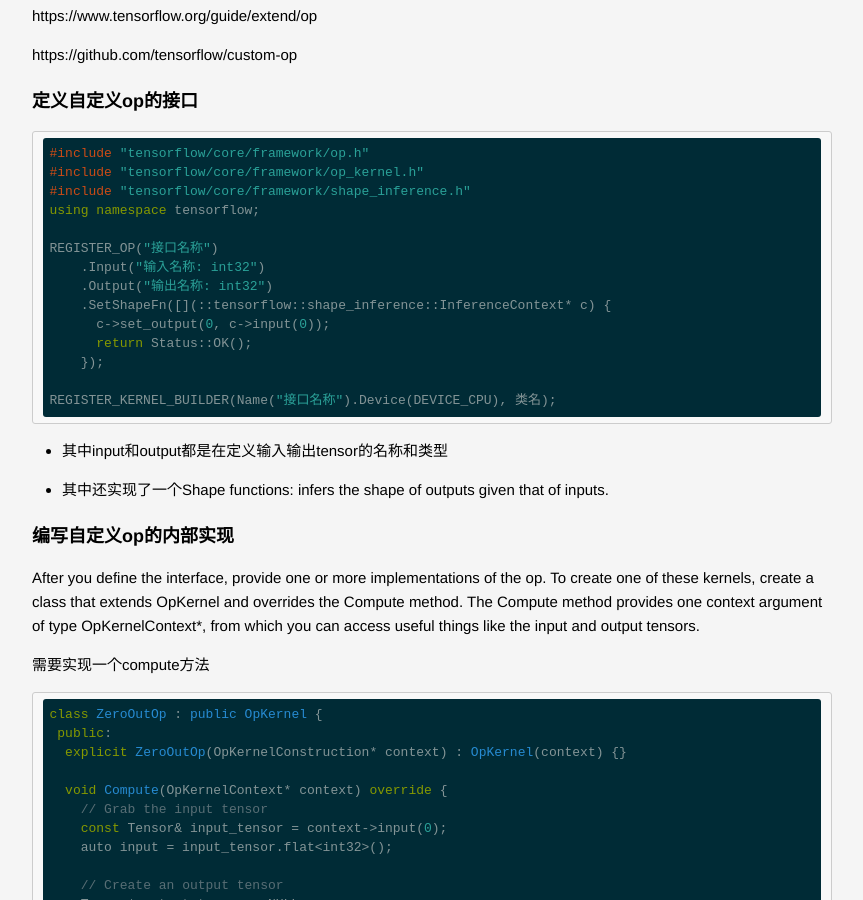
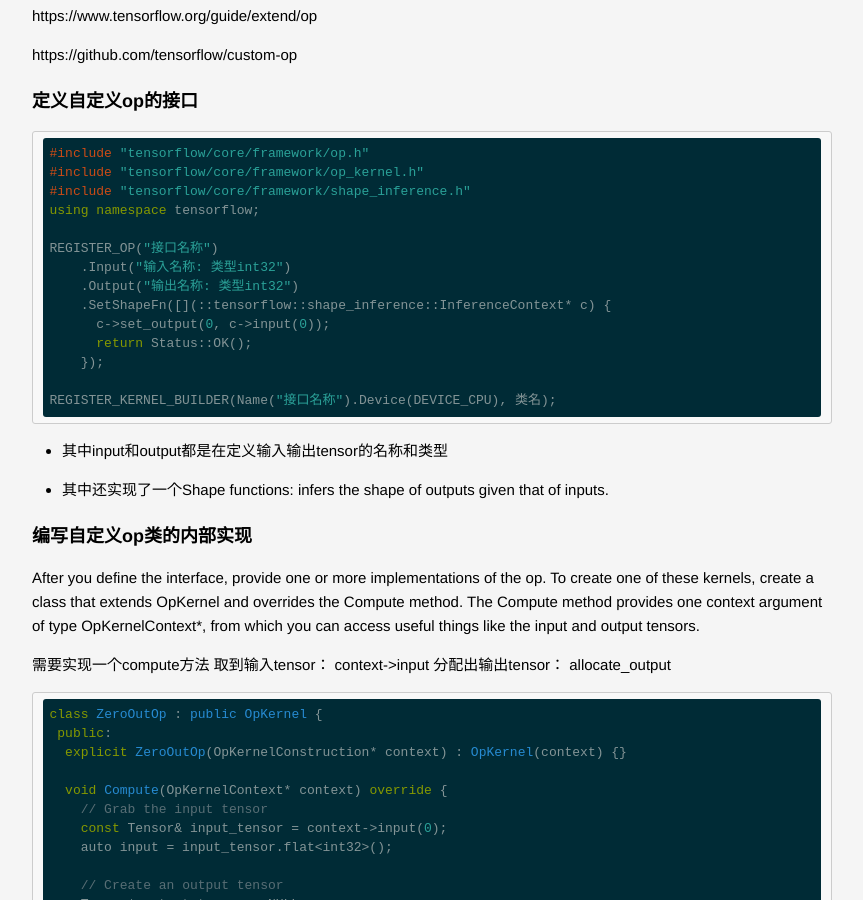
Before and after one commit to lucky521/blog, a Jekyll site: the page built from _posts/ml/2017-10-26-tensorflow.markdown, in a window 1280 px wide and 900 px high, scrolled down 13352 px. Shown: the whole window, without its empty margins (208-1071 px from the left). Built offline with Jekyll 4.4.1, drawn with Linux system fonts in a browser that asks for light colours; some of the changed text lies outside the part shown.

Commit message:
Update 2017-10-26-tensorflow.markdown

````diff
--- a/_posts/ml/2017-10-26-tensorflow.markdown
+++ b/_posts/ml/2017-10-26-tensorflow.markdown
@@ -493,8 +493,8 @@
 using namespace tensorflow;
 
 REGISTER_OP("接口名称")
-    .Input("输入名称: int32")
-    .Output("输出名称: int32")
+    .Input("输入名称: 类型int32")
+    .Output("输出名称: 类型int32")
     .SetShapeFn([](::tensorflow::shape_inference::InferenceContext* c) {
       c->set_output(0, c->input(0));
       return Status::OK();
@@ -505,11 +505,14 @@
 - 其中input和output都是在定义输入输出tensor的名称和类型
 - 其中还实现了一个Shape functions: infers the shape of outputs given that of inputs.
 
-### 编写自定义op的内部实现
+### 编写自定义op类的内部实现
 
 After you define the interface, provide one or more implementations of the op. To create one of these kernels, create a class that extends OpKernel and overrides the Compute method. The Compute method provides one context argument of type OpKernelContext*, from which you can access useful things like the input and output tensors.
 
 需要实现一个compute方法
+取到输入tensor： context->input
+分配出输出tensor： allocate_output
+
 
 ```
 class ZeroOutOp : public OpKernel {
@@ -540,6 +543,7 @@
 ```
 
 ### 直接用g++编译自定义op
+
 ```
 TF_CFLAGS=( $(python -c 'import tensorflow as tf; print(" ".join(tf.sysconfig.get_compile_flags()))') )
 TF_LFLAGS=( $(python -c 'import tensorflow as tf; print(" ".join(tf.sysconfig.get_link_flags()))') )
````
Also changed, not shown: other parts of _posts/ml/2017-10-26-tensorflow.markdown (+4 -1 lines).
